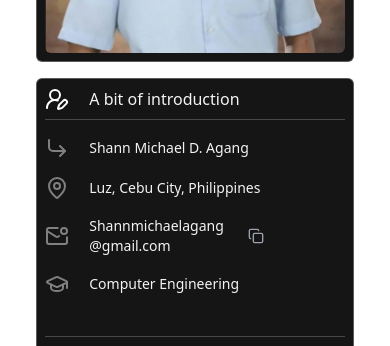
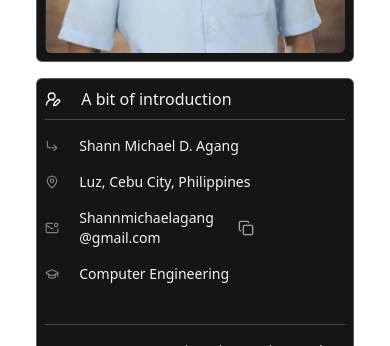
Before and after one commit to SkreTyr/Website-Portfolio, a React (Vite) app: page / in a window 390 px wide. Shown: the part 1360-1706 px from the top of the page. Built offline with nearby package versions, Linux system fonts and the light colour scheme; what lightswind would draw is missing.

Commit message:
Size intro icons to match their h2 headers

```diff
--- a/src/pages/Home.tsx
+++ b/src/pages/Home.tsx
@@ -185,7 +185,7 @@ I love building responsive web applications, mastering new coding frameworks, an
     <AutoReveal className="row-span-4 row-start-4 border border-[#ffffff4d] bg-[#151515]  p-2 rounded-md  md:col-span-2 md:row-span-3">
 <div className="h-full rounded-md">
 <div className=" flex items-center gap-5">
-<UserRoundPen color="#ffffff" />
+<UserRoundPen color="#ffffff" size="1em" />
   <h1 className='text-[#f3f3f3]'>A bit of introduction</h1>
 </div>
 <hr className="border-t border-[#ffffff38] w-full mt-2" />
@@ -193,24 +193,24 @@ I love building responsive web applications, mastering new coding frameworks, an
 
 <div className="md:grid md:grid-cols-2 md:grid-rows-2 md:gap-4">
     <div className='flex items-center gap-5  mt-4'>
-  <CornerDownRight color='grey'/>
+  <CornerDownRight color='grey' size="1em" className="text-sm md:text-base"/>
   <h2 className='text-[#f3f3f3] text-sm md:text-base '>Shann Michael D. Agang</h2>
 </div>
 
 <div className='flex items-center gap-5  mt-4'>
-  <MapPin color='grey'/>
+  <MapPin color='grey' size="1em" className="text-sm md:text-base"/>
    <h2 className='text-[#f3f3f3] text-sm md:text-base'>Luz, Cebu City, Philippines</h2>
   </div>
 
   <div className='flex items-center gap-5  mt-4'>
-  <MailDot color='grey'/>
+  <MailDot color='grey' size="1em" className="text-sm md:text-base"/>
   <h2 className='text-[#f3f3f3] text-sm md:text-base'>Shannmichaelagang<br></br>@gmail.com</h2>
    <AnimatedCopyButton textToCopy='Shannmichaelagang@gmail.com' size='sm'/>
 </div>
 
 
 <div className='flex items-center gap-5  mt-4'>
-  <GraduationCap color='grey'/>
+  <GraduationCap color='grey' size="1em" className="text-sm md:text-base"/>
   <h2 className='text-[#f3f3f3] text-sm md:text-base'>Computer Engineering</h2>
 </div>
 </div>
```
